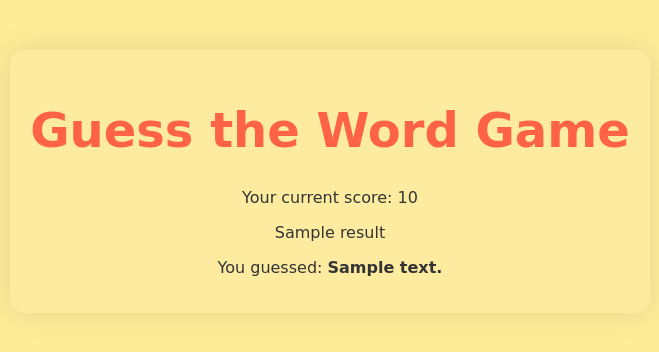
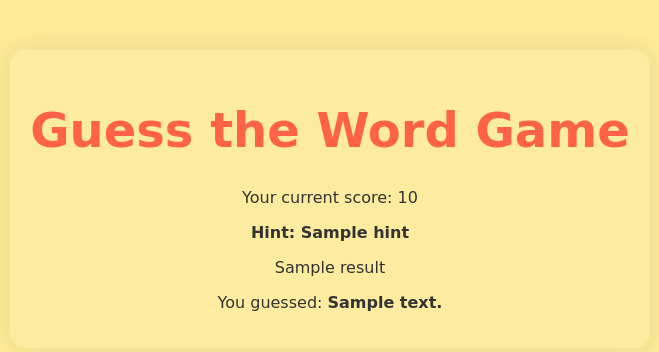
Before and after one commit to W4LKX/guess-the-word-game, a Flask app: template templates/index.html in a window 1280 px wide. Shown: the top 352 px of the page, without its empty margins (310-969 px from the left). Run offline with Flask 3, Linux system fonts and the light colour scheme; the template is opened without the code that fills it: most values are stand-ins (such as "Sample title", 1, 10 or a date in 2020).

Commit message:
index.html

```diff
--- a/templates/index.html
+++ b/templates/index.html
@@ -168,6 +168,11 @@
         <img src="{{ url_for('static', filename='images/' + image) }}" alt="Result image">
         {% endif %}
 
+        <!-- แสดงคำใบ้ -->
+        {% if hint %}
+        <p><strong>Hint: {{ hint }}</strong></p>
+        {% endif %}
+
         <!-- ฟอร์มทายคำ -->
         {% if not result %}
         <form action="/check_answer" method="post">
@@ -218,7 +223,7 @@
     <!-- ถ้าผู้ใช้ล็อกอินเป็น admin จะมีปุ่ม Finish -->
     {% if session['username']|lower == 'admin' %}
     <form action="/finish_game" method="post">
-        <button type="submit" class="finish-btn">Finish and Score Full</button>
+        <button type="submit" class="finish-btn">Finish</button>
     </form>
     {% endif %}
 
```
